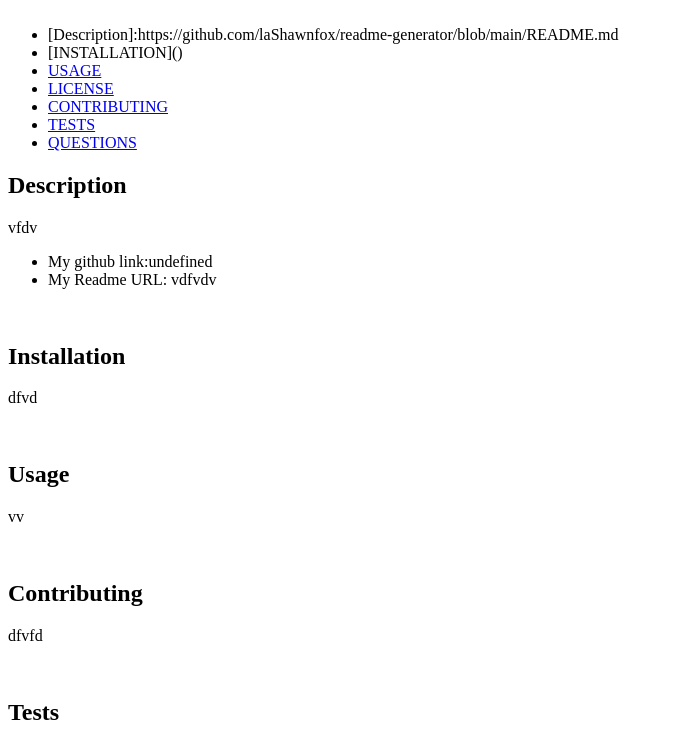
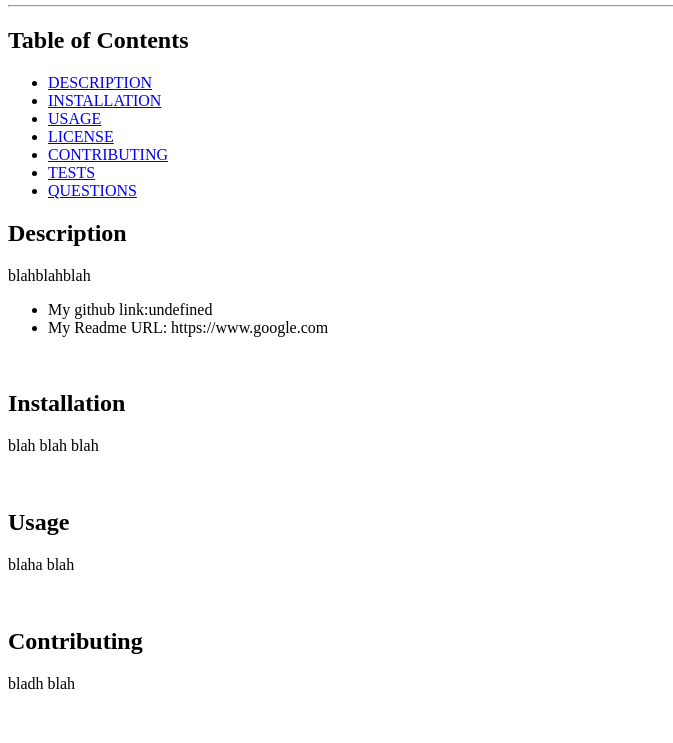
Before and after one commit to laShawnfox/readme-generator, a website: page index.html in a window 1280 px wide. Shown: the part 101-844 px from the top of the page, without its empty margins (0-673 px from the left). Drawn offline with Linux system fonts and the light colour scheme.

Commit message:
created readme, added badge

```diff
--- a/index.html
+++ b/index.html
@@ -10,14 +10,15 @@
         <link rel="stylesheet" href="">
     </head>
     <body>
-      <heading><h1>vvdvv by novv</h1></heading>
+      <heading><h1>readme Generator by shakana	</h1>![NPM](https://img.shields.io/npm/l/readme-generator?logo=bitcoin&style=for-the-badge)</heading>
+    <hr>
       <h2>Table of Contents</h2>
       <p>
         <ul>
-        <li>[Description]:https://github.com/laShawnfox/readme-generator/blob/main/README.md</li>
+          <li><a href="#description">DESCRIPTION</a></li>
 
 
-         <li>[INSTALLATION](<a href="https://github.com/laShawnfox/readme-generator/blob/main/README.md"></a>)</li>
+          <li><a href="#installation">INSTALLATION</a></li>
 
          <li><a href="https://github.com/laShawnfox/readme-generator/blob/main/README.md">USAGE</a></li>
 
@@ -27,31 +28,31 @@
 
          <li><a href="https://github.com/laShawnfox/readme-generator/blob/main/README.md">TESTS</a></li>
 
-         <li><a href="https://github.com/laShawnfox/readme-generator/blob/main/README.md">QUESTIONS</a></li>
+         <li><a href="#questions">QUESTIONS</a></li>
          </ul>
       </p>
       <h2> Description</h2>
-        <p>vfdv</p>
+        <p>blahblahblah</p>
          <ul>
            <li>My github link:undefined</li>
-           <li>My Readme URL: vdfvdv</li>
+           <li>My Readme URL: https://www.google.com</li>
           </ul>
 
       <br>
       <h2>  Installation</h2>
-      <p>dfvd</p>
+      <p>blah blah blah</p>
     </br>
       <h2>  Usage</h2>
-      <p>vv</p>
+      <p>blaha blah</p>
     </br>
       <h2> Contributing</h2>
-      <p>dfvfd</p>
+      <p>bladh blah</p>
       <br>
       <h2>  Tests</h2>
       <p>undefined</p>
       <br>
       <h2> Questions</h2>
-      <p>My github username is vvv and I can be contacted by email: vfv undefined</p>
+      <p>My github username is lashawn and I can be contacted by email: foxshakana@gmail.com undefined</p>
       </br>
         <h2> License</h2>
         <p>undefined</p>
```
Also changed, not shown: index.js (+17 -3 lines), README.md.
